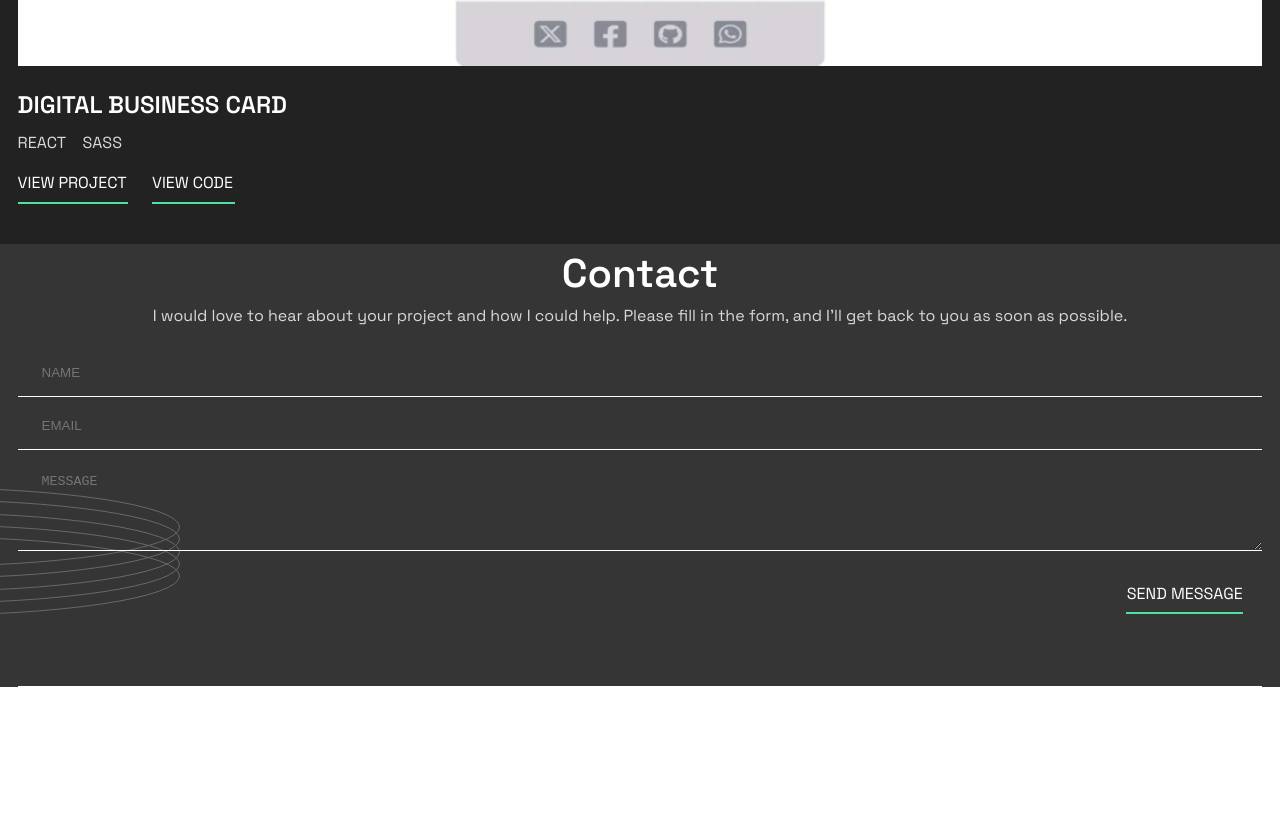
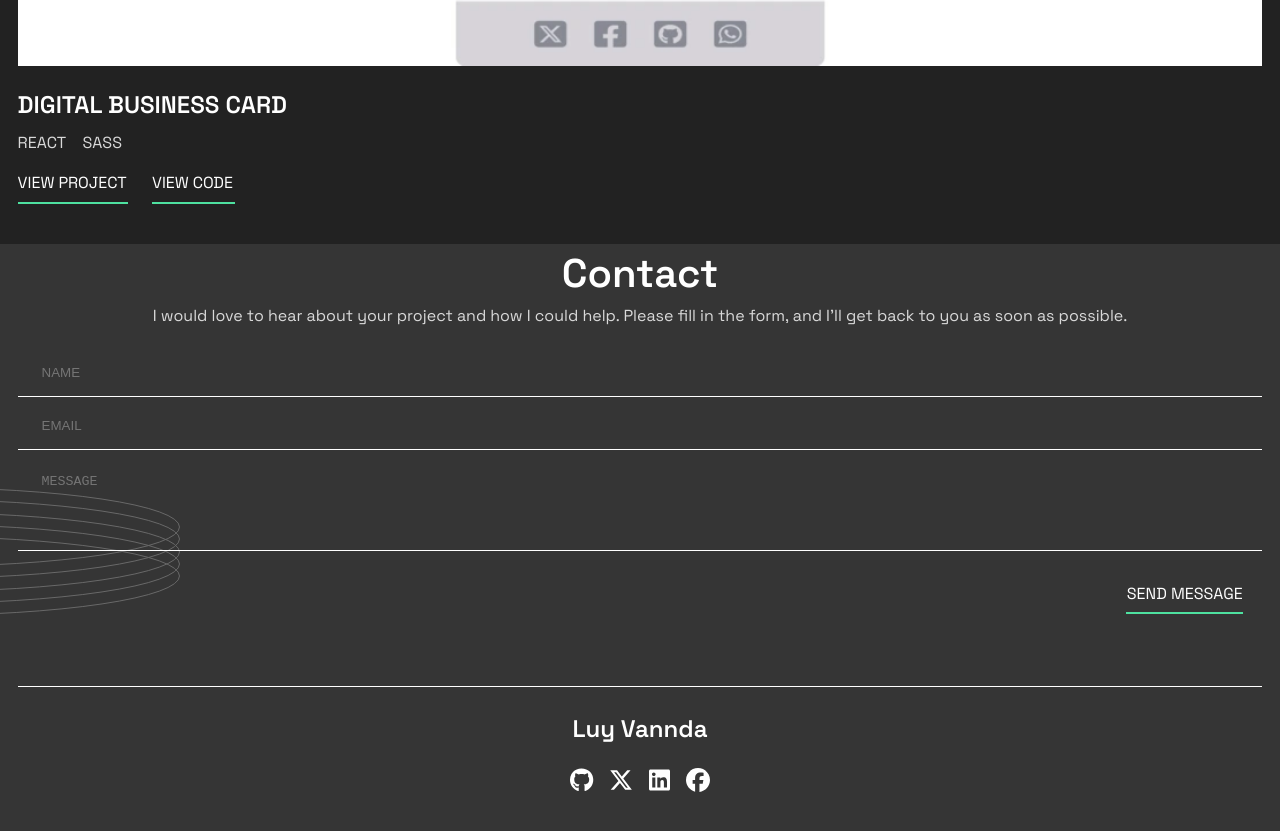
Before and after one commit to luyvannda/luyvannda.github.io, a React (Vite) app: page / in a window 1280 px wide. Shown: the part 6596-7427 px from the top of the page. Before the commit the page ends 7283 px from the top, so only its background shows below. Built offline with nearby package versions, Linux system fonts and the light colour scheme.

Commit message:
reuse navbar component in footer and style it a little bit differently

```diff
--- a/src/App.css
+++ b/src/App.css
@@ -64,7 +64,7 @@ body {
 .profile-container .circle {
   position: absolute;
   bottom: 0rem;
-  right: -4.5rem;
+  right: -3.2rem;
   z-index: 0;
 }
 @media only screen and (min-width: 768px) {
@@ -272,6 +272,7 @@ body {
 }
 .form-container form #message {
   margin-top: 0.5rem;
+  resize: none;
 }
 .form-container form .form-rings {
   position: absolute;
@@ -295,4 +296,9 @@ body {
 }
 .form-container form .form-btn:hover {
   color: #4ee1a0;
+}
+
+footer {
+  background-color: rgba(217, 217, 217, 0.1);
+  padding-bottom: 2rem;
 }/*# sourceMappingURL=App.css.map */
--- a/src/App.jsx
+++ b/src/App.jsx
@@ -28,6 +28,9 @@ function App() {
           <ContactForm />
         </section>
       </main>
+      <footer className='footer'>
+        <Navbar />
+      </footer>
     </div>
   )
 }
--- a/src/App.scss
+++ b/src/App.scss
@@ -89,7 +89,7 @@ body {
   .circle {
     position: absolute;
     bottom: 0rem;
-    right: -4.5rem;
+    right: -3.2rem;
     z-index: 0;
 
     @include media-min(768px) {
@@ -333,6 +333,7 @@ body {
 
     #message {
       margin-top: 0.5rem;
+      resize: none;
     }
 
     .form-rings {
@@ -365,3 +366,8 @@ body {
     }
   }
 }
+
+footer {
+  background-color: rgba($main-text-gray, $background-opacity);
+  padding-bottom: 2rem;
+}
```
Also changed, not shown: 1 other file (tests, documents, lock files or other folders).
